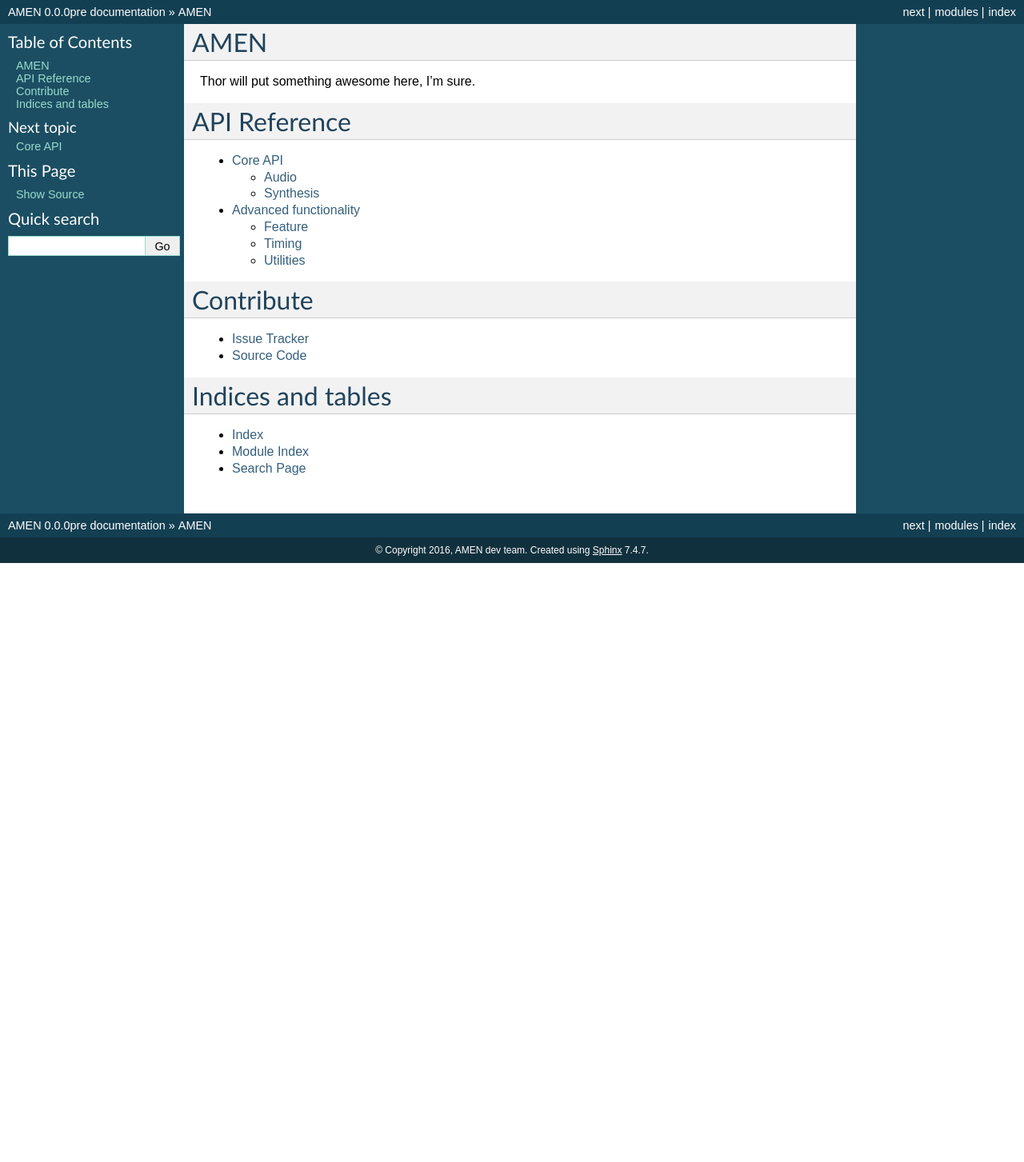
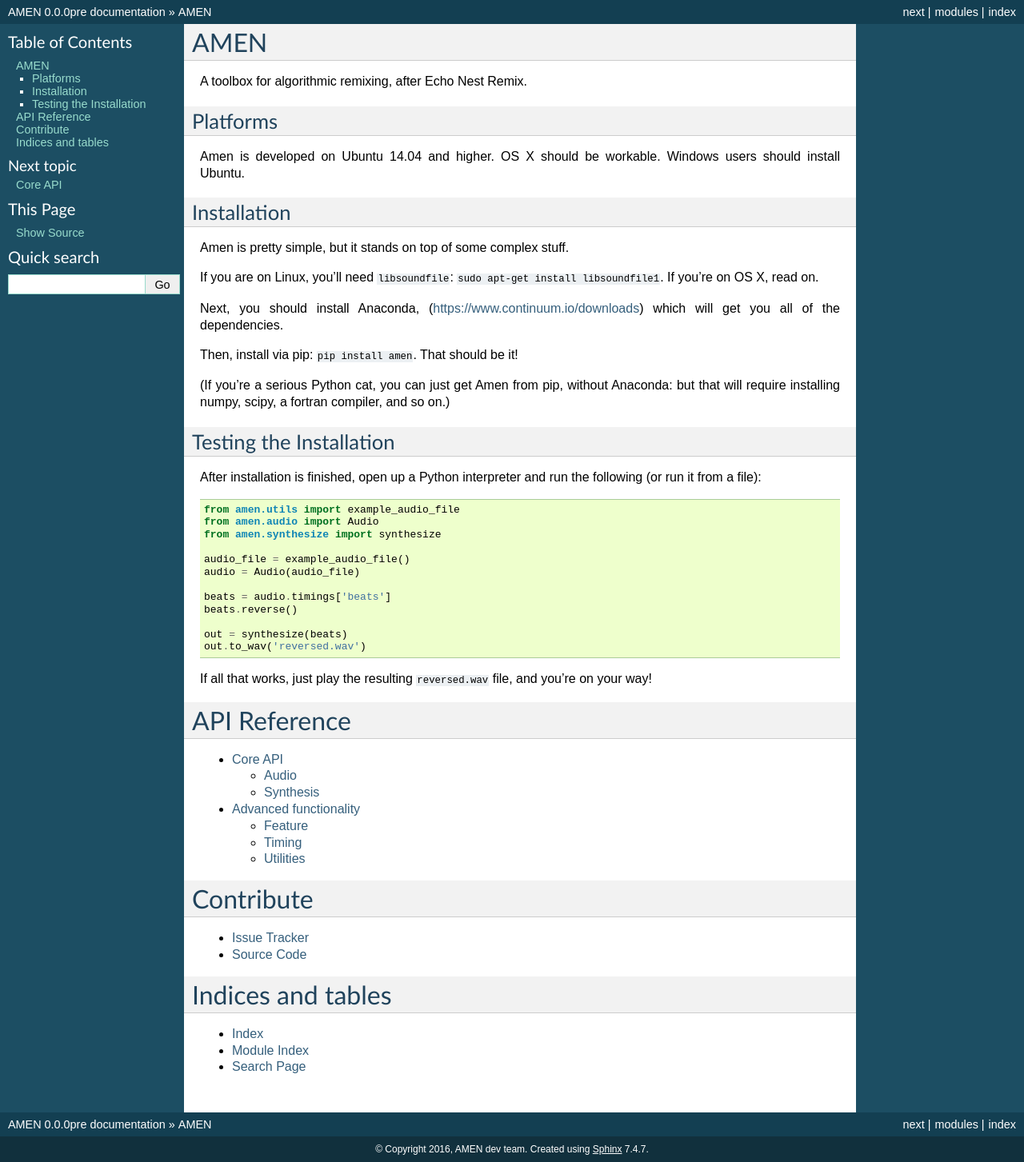
Before and after one commit to algorithmic-music-exploration/amen, a Sphinx documentation site: the page built from docs/index.rst, in a window 1280 px wide. Shown: the whole page at 80% size. Built offline with Sphinx 7.4.7, drawn with Linux system fonts in a browser that asks for light colours; the version number is read from the project's files by our own code; before the commit the page ends 900 px from its top, so only the background shows below that.

Commit message:
update installation in README and sphinx

```diff
--- a/docs/index.rst
+++ b/docs/index.rst
@@ -6,7 +6,45 @@
 AMEN
 ====
 
-Thor will put something awesome here, I'm sure.
+A toolbox for algorithmic remixing, after Echo Nest Remix.
+
+Platforms
+---------
+Amen is developed on Ubuntu 14.04 and higher.  OS X should be workable.  Windows users should install Ubuntu.
+
+Installation
+------------
+Amen is pretty simple, but it stands on top of some complex stuff.
+
+If you are on Linux, you'll need ``libsoundfile``:  ``sudo apt-get install libsoundfile1``.  If you're on OS X, read on.
+
+Next, you should install Anaconda, (https://www.continuum.io/downloads) which will get you all of the dependencies.
+
+Then, install via pip:  ``pip install amen``.  That should be it!
+
+(If you're a serious Python cat, you can just get Amen from pip, without Anaconda: but that will require installing numpy, scipy, a fortran compiler, and so on.)
+
+
+Testing the Installation
+------------------------
+After installation is finished, open up a Python interpreter and run the following (or run it from a file)::
+
+  from amen.utils import example_audio_file
+  from amen.audio import Audio
+  from amen.synthesize import synthesize
+
+  audio_file = example_audio_file()
+  audio = Audio(audio_file)
+
+  beats = audio.timings['beats']
+  beats.reverse()
+
+  out = synthesize(beats)
+  out.to_wav('reversed.wav')
+
+If all that works, just play the resulting ``reversed.wav`` file, and you're on your way!
+
+
 
 API Reference
 =============
```
Also changed, not shown: README.md (+5 -10 lines).
